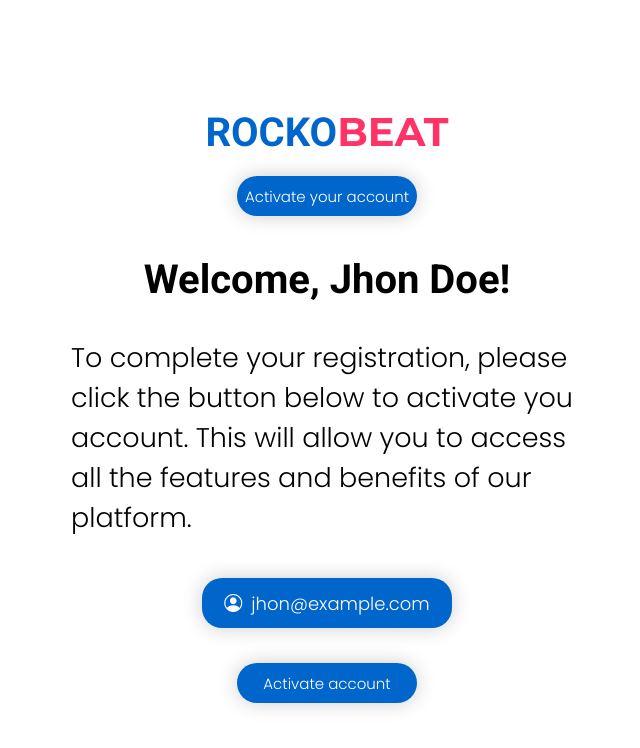
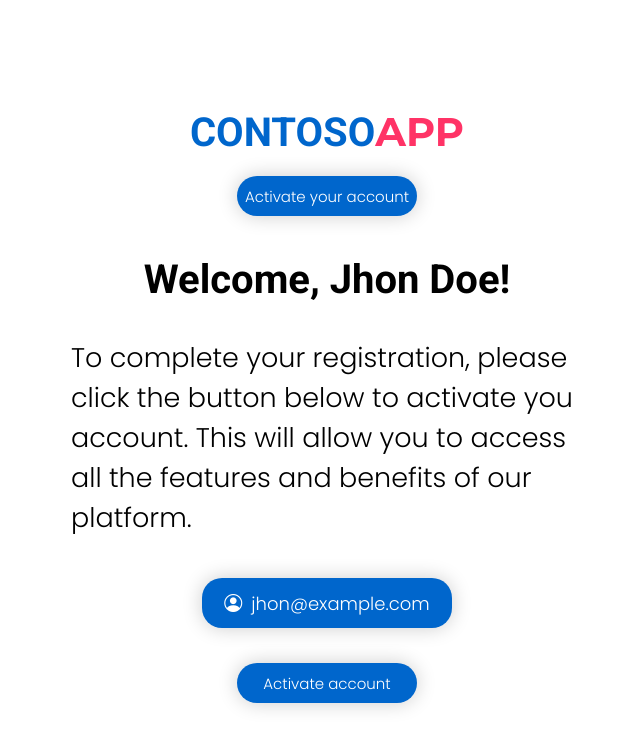
Before and after one commit to Anyunx/plantilla-html-activacion-de-cuenta, a plain HTML site: page index.html in a window 1280 px wide. Shown: the whole page, without its empty margins (313-953 px from the left). Drawn offline with nearby package versions, Linux system fonts and the light colour scheme.

```diff
--- a/index.html
+++ b/index.html
@@ -136,7 +136,7 @@
     </header>
     <main class="main">
         <div class="logo">
-        <h1>ROCKO<span>BEAT</span></h1>
+        <h1>CONTOSO<span>APP</span></h1>
         </div>
             <button class="button-1" type="submit">Activate your account</button>
         <h2>
```
